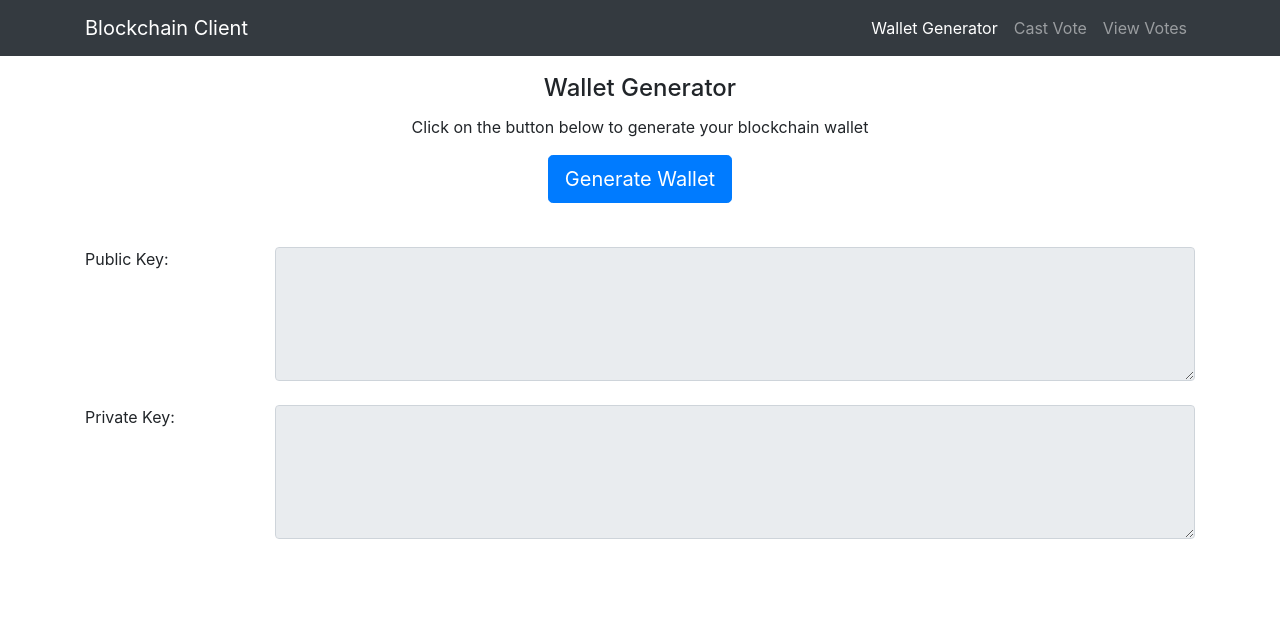
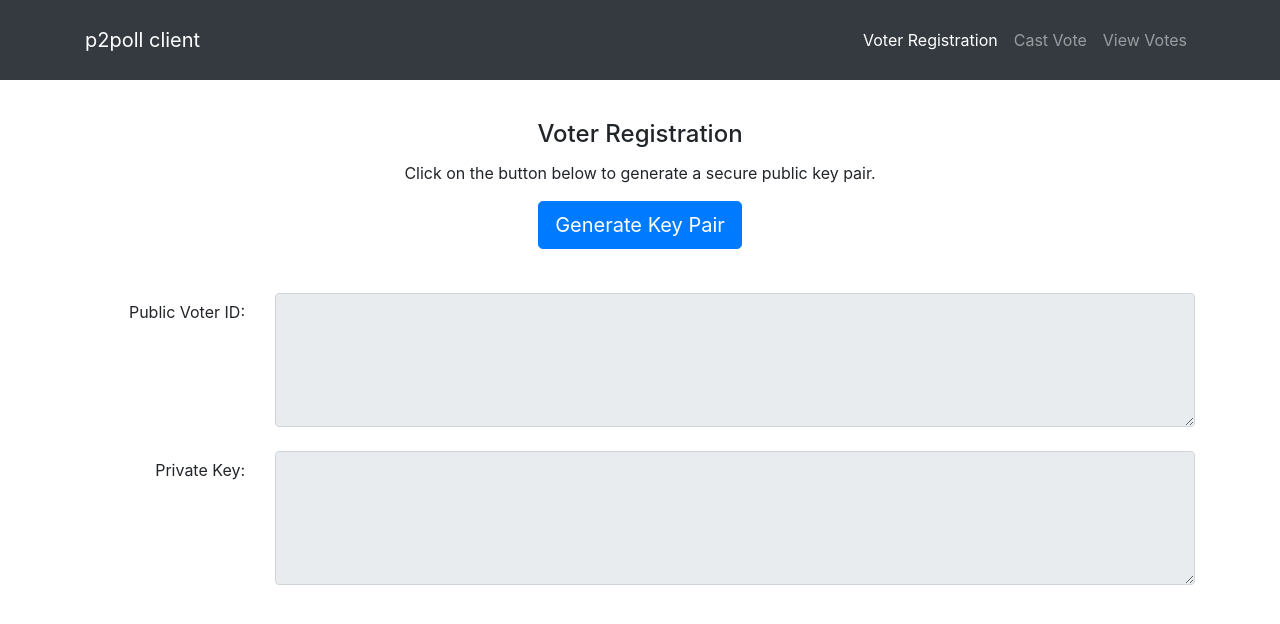
Before and after one commit to wpine215/p2poll, a plain HTML site: page example/blockchain_client/templates/index.html in a window 1280 px wide. Drawn offline with Linux system fonts and the light colour scheme.

Commit message:
Improved voting user interface

```diff
--- a/example/blockchain/static/css/custom.css
+++ b/example/blockchain/static/css/custom.css
@@ -1,3 +1,16 @@
 body {
-	padding-top: 54px;
+	padding-top: 100px;
 	}
+
+.navbar {
+	height: 80px;
+}
+
+label {
+	margin-top:7px !important;
+	text-align: right;
+}
+
+.alert {
+	padding: 2rem 1.25rem;
+}
--- a/example/blockchain_client/static/css/custom.css
+++ b/example/blockchain_client/static/css/custom.css
@@ -1,3 +1,16 @@
 body {
-	padding-top: 54px;
+	padding-top: 100px;
 	}
+
+.navbar {
+	height: 80px;
+}
+
+label {
+	margin-top:7px !important;
+	text-align: right;
+}
+
+.alert {
+	padding: 2rem 1.25rem;
+}
--- a/example/blockchain_client/templates/index.html
+++ b/example/blockchain_client/templates/index.html
@@ -8,7 +8,7 @@
     <meta name="description" content="">
     <meta name="author" content="">
 
-    <title>Blockchain Client</title>
+    <title>p2poll client</title>
 
     <!-- Bootstrap core CSS -->
     <link href="/static/vendor/bootstrap/css/bootstrap.min.css" rel="stylesheet">
@@ -21,14 +21,14 @@
     <!-- Navigation -->
     <nav class="navbar navbar-expand-lg navbar-dark bg-dark fixed-top">
       <div class="container">
-        <a class="navbar-brand" href="#">Blockchain Client</a>
+        <a class="navbar-brand" href="#">p2poll client</a>
         <button class="navbar-toggler" type="button" data-toggle="collapse" data-target="#navbarResponsive" aria-controls="navbarResponsive" aria-expanded="false" aria-label="Toggle navigation">
           <span class="navbar-toggler-icon"></span>
         </button>
         <div class="collapse navbar-collapse" id="navbarResponsive">
           <ul class="navbar-nav ml-auto">
             <li class="nav-item active">
-              <a class="nav-link" href="/">Wallet Generator
+              <a class="nav-link" href="/">Voter Registration
                 <span class="sr-only">(current)</span>
               </a>
             </li>
@@ -51,9 +51,9 @@
 
 
           <div class="card-body">
-            <h4 class="card-title">Wallet Generator</h4>
-            <p class="card-text">Click on the button below to generate your blockchain wallet</p>
-            <input type="button" class="btn btn-primary btn-lg" value="Generate Wallet">
+            <h4 class="card-title">Voter Registration</h4>
+            <p class="card-text">Click on the button below to generate a secure public key pair.</p>
+            <input type="button" class="btn btn-primary btn-lg" value="Generate Key Pair">
           </div>
 
         </div>
@@ -65,7 +65,7 @@
     <div class="container">
 
         <div class="row">
-          <label class="col-sm-2">Public Key:</label>
+          <label class="col-sm-2">Public Voter ID:</label>
           <div class="col-sm-10">
             <textarea id="public_key" rows="5" class="form-control" readonly></textarea>
           </div>
```
Also changed, not shown: example/blockchain_client/templates/cast_vote.html (+1 -3 lines), example/blockchain_client/templates/view_votes.html (+19 -19 lines).
